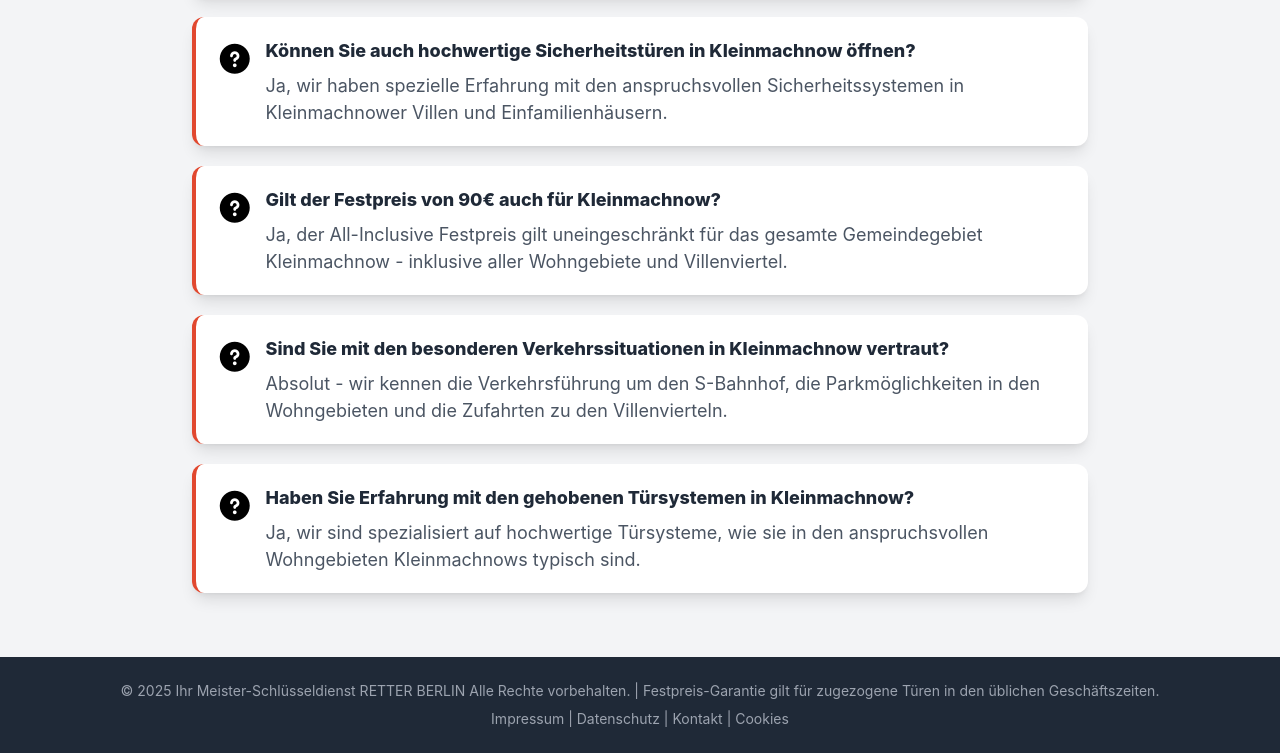
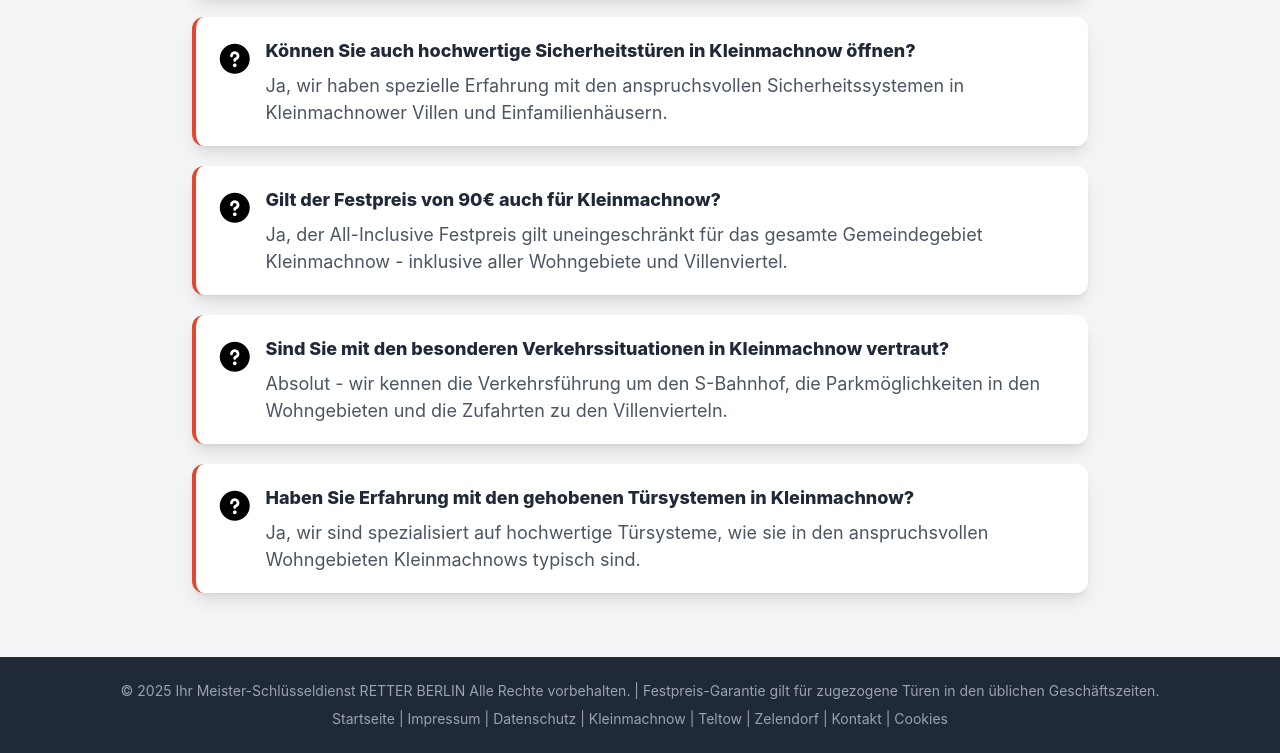
Before and after one commit to Fausting777/rettenHTML, a plain HTML site: page schlusseldienst-kleinmachnow.html in a window 1280 px wide. Shown: the part 3868-4621 px from the top of the page. Drawn offline with Linux system fonts and the light colour scheme.

Commit message:
Update footer links in HTML file

```diff
--- a/schlusseldienst-kleinmachnow.html
+++ b/schlusseldienst-kleinmachnow.html
@@ -421,8 +421,12 @@ input:where([type='submit']) {-webkit-appearance:button;background-color:transpa
         <div class="container mx-auto px-4 text-center text-sm">
             <p>&copy; 2025 Ihr Meister-Schlüsseldienst RETTER BERLIN Alle Rechte vorbehalten. | Festpreis-Garantie gilt für zugezogene Türen in den üblichen Geschäftszeiten.</p>
             <p class="mt-2">
-                <a href="impressum.html" class="hover:text-white transition duration-200">Impressum</a> |
+                <a href="index.html" class="hover:text-white transition duration-200">Startseite</a> |
+               <a href="impressum.html" class="hover:text-white transition duration-200">Impressum</a> |
                 <a href="datenschutz.html" class="hover:text-white transition duration-200">Datenschutz</a> |
+               <a href="schlusseldienst-kleinmachnow.html" class="hover:text-white transition duration-200">Kleinmachnow</a> |
+               <a href="schlusseldienst-teltow.html" class="hover:text-white transition duration-200">Teltow</a> |
+               <a href="schlusseldienst-zelendorf.html" class="hover:text-white transition duration-200">Zelendorf</a> |
                <a href="kontakt.html" class="hover:text-white transition duration-200">Kontakt</a> |
                 <a href="#" class="hover:text-white transition duration-200" id="manage-cookies" aria-label="Управление cookies">Cookies</a>
             </p>
```
